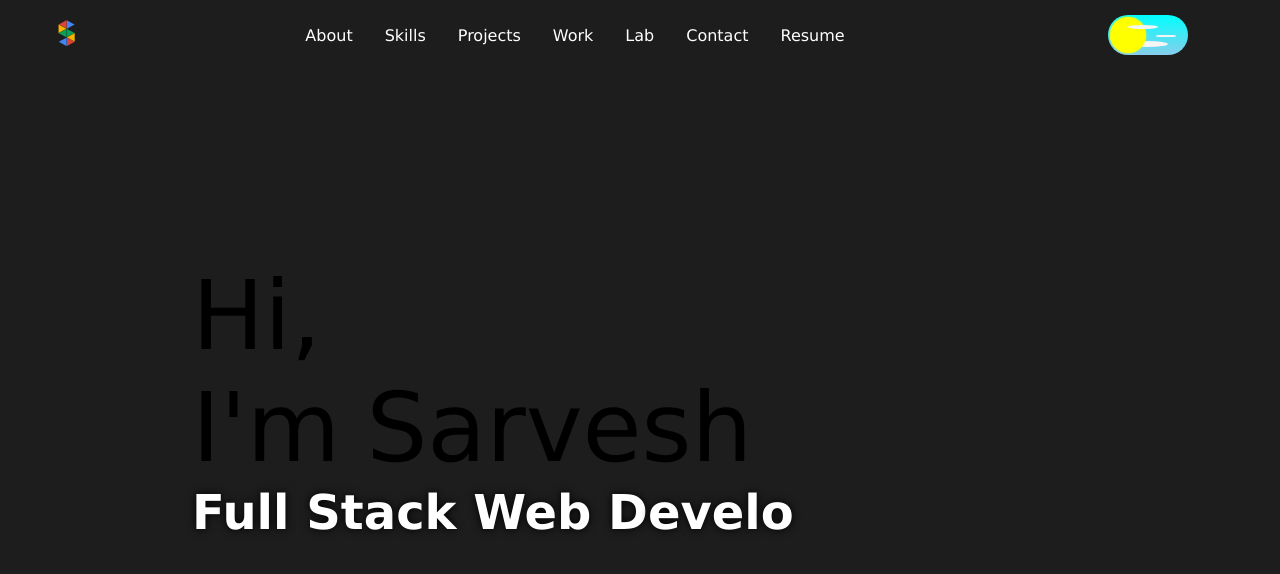
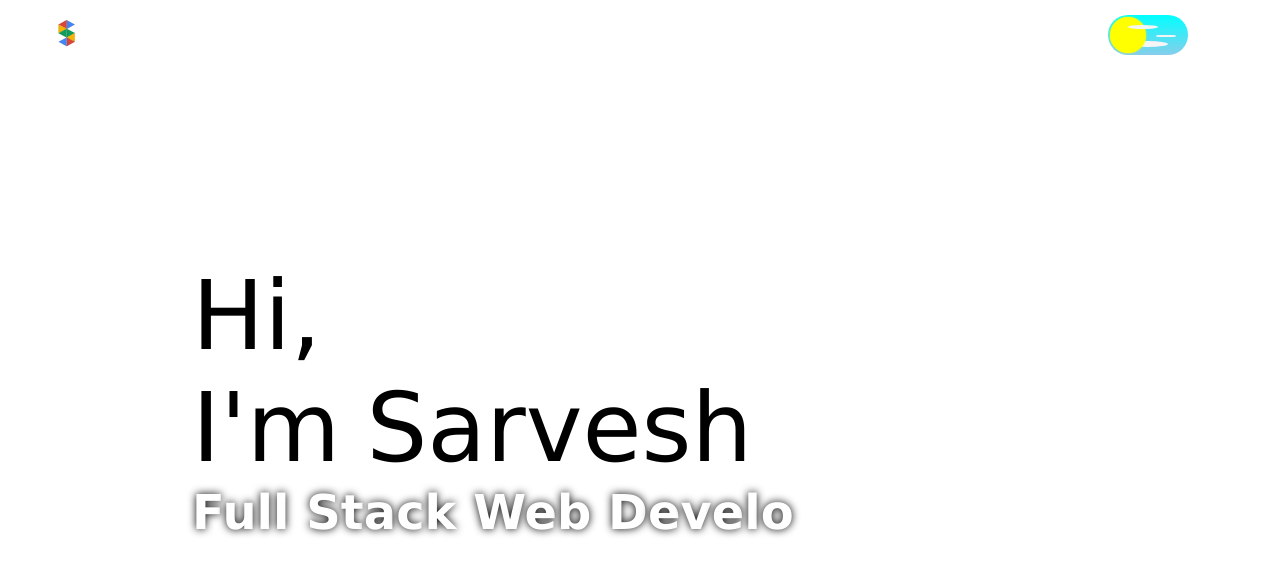
Before and after one commit to sarveshh/sarveshh.github.io, a React (Create React App) app: page / in a window 1280 px wide. Shown: the top 574 px of the page. Built offline with nearby package versions, Linux system fonts and the light colour scheme; what google-maps-react would draw is missing.

Commit message:
Installing packages

```diff
--- a/package.json
+++ b/package.json
@@ -7,9 +7,11 @@
     "@testing-library/react": "^12.1.2",
     "@testing-library/user-event": "^13.5.0",
     "framer-motion": "^6.2.6",
+    "google-maps-react": "^2.0.6",
     "react": "^17.0.2",
     "react-dom": "^17.0.2",
     "react-icons": "^4.3.1",
+    "react-router": "^6.2.1",
     "react-router-dom": "^6.2.1",
     "react-scripts": "5.0.0",
     "scrollmagic": "^2.0.8",
--- a/src/App.css
+++ b/src/App.css
@@ -2,6 +2,5 @@
   margin: 0;
   padding: 0;
   box-sizing: border-box;
-  background-color: #1d1d1d;
   font-family: Verdana, Geneva, Tahoma, sans-serif;
 }
```
Also changed, not shown: 1 other file (tests, documents, lock files or other folders).
